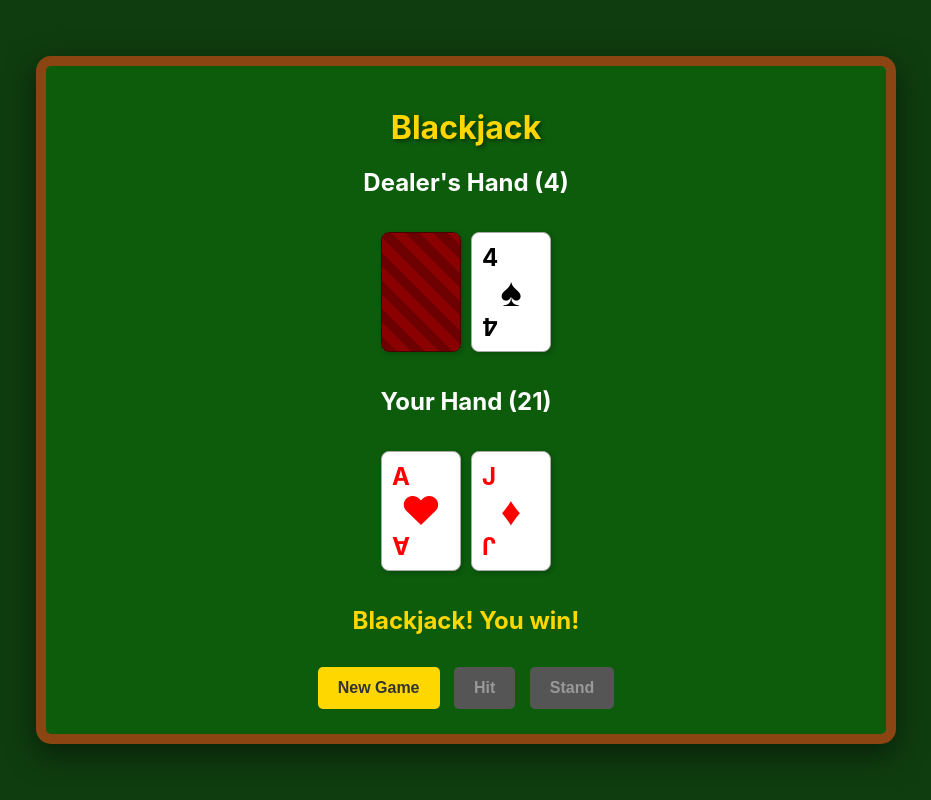
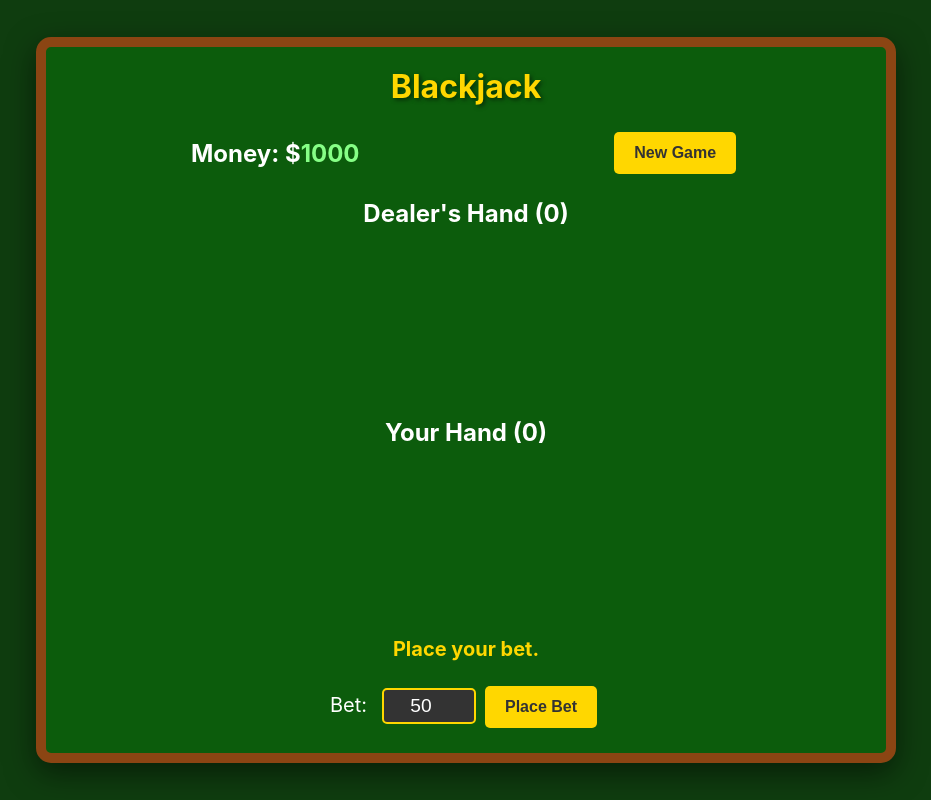
Before and after one commit to rtran255/blackjack, a plain HTML site: page index.html in a window 1280 px wide. Both pictures are taken after a click on the button "New Game". Shown: the whole page, without its empty margins (174-1105 px from the left). Drawn offline with Linux system fonts and the light colour scheme.

Commit message:
Update index.html

```diff
--- a/index.html
+++ b/index.html
@@ -31,6 +31,7 @@
         h1 {
             color: #ffd700; /* Gold text */
             text-shadow: 2px 2px 4px rgba(0,0,0,0.5);
+            margin-top: 0;
         }
 
         /* --- Hand & Card Styles --- */
@@ -79,36 +80,58 @@
             line-height: 1;
         }
 
-        /* Color for red suits */
         .card.red {
             color: #ff0000;
         }
 
-        .card .rank-top {
-            text-align: left;
-        }
-
-        .card .rank-bottom {
-            text-align: right;
-            transform: rotate(180deg);
-        }
+        .card .rank-top { text-align: left; }
+        .card .rank-bottom { text-align: right; transform: rotate(180deg); }
 
         /* --- Info & Controls --- */
-        .info {
-            font-size: 1.25rem;
+        #game-info {
+            display: flex;
+            justify-content: space-around;
+            align-items: center;
+            font-size: 1.5rem;
+            font-weight: bold;
             margin-bottom: 15px;
         }
 
+        #player-money {
+            color: #86ff86; /* Light green for money */
+        }
+
         #game-message {
-            font-size: 1.5rem;
+            font-size: 1.25rem;
             font-weight: bold;
-            min-height: 2.2rem;
+            min-height: 1.5rem;
             margin: 15px 0;
             color: #ffd700;
         }
 
-        #controls {
+        .controls {
             margin-top: 20px;
+            min-height: 50px;
+        }
+
+        .controls.hidden {
+            display: none;
+        }
+
+        #bet-controls label {
+            font-size: 1.25rem;
+            margin-right: 10px;
+        }
+
+        #bet-amount {
+            font-size: 1.2rem;
+            width: 80px;
+            padding: 5px;
+            border-radius: 5px;
+            border: 2px solid #ffd700;
+            background: #333;
+            color: #fff;
+            text-align: center;
         }
 
         button {
@@ -141,24 +164,32 @@
     <div id="game-board">
         <h1>Blackjack</h1>
 
+        <div id="game-info">
+            <span>Money: $<span id="player-money">1000</span></span>
+            <button id="btn-new-game">New Game</button>
+        </div>
+
         <div id="dealer-area">
             <h2>Dealer's Hand (<span id="dealer-score">0</span>)</h2>
-            <div id="dealer-hand" class="hand-container">
-                </div>
+            <div id="dealer-hand" class="hand-container"></div>
         </div>
 
         <div id="player-area">
             <h2>Your Hand (<span id="player-score">0</span>)</h2>
-            <div id="player-hand" class="hand-container">
-                </div>
+            <div id="player-hand" class="hand-container"></div>
         </div>
 
-        <div id="game-message">Welcome! Press "New Game" to start.</div>
+        <div id="game-message">Welcome! Place your bet to start.</div>
 
-        <div id="controls">
-            <button id="btn-new-game">New Game</button>
-            <button id="btn-hit" disabled>Hit</button>
-            <button id="btn-stand" disabled>Stand</button>
+        <div id="bet-controls" class="controls">
+            <label for="bet-amount">Bet:</label>
+            <input type="number" id="bet-amount" value="50" min="1">
+            <button id="btn-bet">Place Bet</button>
+        </div>
+
+        <div id="play-controls" class="controls hidden">
+            <button id="btn-hit">Hit</button>
+            <button id="btn-stand">Stand</button>
         </div>
     </div>
 
@@ -169,9 +200,16 @@
         const dealerHandEl = document.getElementById('dealer-hand');
         const playerHandEl = document.getElementById('player-hand');
         const gameMessageEl = document.getElementById('game-message');
+
         const btnNewGame = document.getElementById('btn-new-game');
+        const btnBet = document.getElementById('btn-bet');
         const btnHit = document.getElementById('btn-hit');
         const btnStand = document.getElementById('btn-stand');
+
+        const playerMoneyEl = document.getElementById('player-money');
+        const betAmountEl = document.getElementById('bet-amount');
+        const betControls = document.getElementById('bet-controls');
+        const playControls = document.getElementById('play-controls');
 
         // --- Game Variables ---
         let deck = [];
@@ -182,6 +220,8 @@
         let playerAces = 0;
         let dealerAces = 0;
         let gameInProgress = false;
+        let playerMoney = 1000;
+        let currentBet = 0;
 
         // --- Suit & Rank Definitions ---
         const suits = ['Hearts', 'Diamonds', 'Clubs', 'Spades'];
@@ -189,51 +229,92 @@
         const suitSymbols = { 'Hearts': '♥', 'Diamonds': '♦', 'Clubs': '♣', 'Spades': '♠' };
 
         // --- Event Listeners ---
-        btnNewGame.addEventListener('click', startGame);
+        btnNewGame.addEventListener('click', startNewGame);
+        btnBet.addEventListener('click', placeBet);
         btnHit.addEventListener('click', playerHit);
         btnStand.addEventListener('click', playerStand);
 
-        // --- Game Logic Functions ---
+        // --- Init Game ---
+        window.onload = startNewGame;
 
         /**
-         * Creates a standard 52-card deck
+         * Resets the entire game to the initial state
          */
-        function createDeck() {
-            deck = [];
-            for (const suit of suits) {
-                for (const rank of ranks) {
-                    let value = parseInt(rank);
-                    if (['J', 'Q', 'K'].includes(rank)) {
-                        value = 10;
-                    } else if (rank === 'A') {
-                        value = 11; // 'A' is 11 by default, adjusted later if needed
-                    }
-                    deck.push({ suit, rank, value });
-                }
+        function startNewGame() {
+            playerMoney = 1000;
+            betAmountEl.value = 50;
+            betAmountEl.max = playerMoney;
+            gameMessageEl.textContent = 'Welcome! Place your bet to start.';
+            resetForBetting();
+        }
+
+        /**
+         * Resets the UI for a new betting round
+         */
+        function resetForBetting() {
+            gameInProgress = false;
+            currentBet = 0;
+            playerHand = [];
+            dealerHand = [];
+
+            // Clear UI
+            playerHandEl.innerHTML = '';
+            dealerHandEl.innerHTML = '';
+            playerScoreEl.textContent = '0';
+            dealerScoreEl.textContent = '0';
+
+            updateMoneyDisplay();
+            betAmountEl.max = playerMoney; // Update max bet
+
+            // Check for Game Over
+            if (playerMoney <= 0) {
+                gameMessageEl.textContent = 'Game Over! Press New Game to play again.';
+                betControls.classList.add('hidden');
+                playControls.classList.add('hidden');
+            } else {
+                gameMessageEl.textContent = 'Place your bet.';
+                betControls.classList.remove('hidden');
+                playControls.classList.add('hidden');
+                betAmountEl.disabled = false;
+                btnBet.disabled = false;
             }
         }
 
         /**
-         * Shuffles the deck using Fisher-Yates algorithm
+         * Validates and places the player's bet
          */
-        function shuffleDeck() {
-            for (let i = deck.length - 1; i > 0; i--) {
-                const j = Math.floor(Math.random() * (i + 1));
-                [deck[i], deck[j]] = [deck[j], deck[i]]; // Swap
+        function placeBet() {
+            let bet = parseInt(betAmountEl.value);
+
+            // Validate bet
+            if (isNaN(bet) || bet <= 0) {
+                gameMessageEl.textContent = 'Please enter a valid bet greater than 0.';
+                return;
             }
+            if (bet > playerMoney) {
+                gameMessageEl.textContent = `You cannot bet more than $${playerMoney}.`;
+                return;
+            }
+
+            // Accept bet
+            currentBet = bet;
+            playerMoney -= currentBet;
+            updateMoneyDisplay();
+            gameMessageEl.textContent = '';
+
+            // Toggle controls
+            betControls.classList.add('hidden');
+            playControls.classList.remove('hidden');
+            btnHit.disabled = false;
+            btnStand.disabled = false;
+
+            dealHands();
         }
 
         /**
-         * Deals a single card from the deck
+         * Creates and shuffles the deck, deals hands, and checks for initial Blackjacks
          */
-        function dealCard() {
-            return deck.pop();
-        }
-
-        /**
-         * Starts a new game
-         */
-        function startGame() {
+        function dealHands() {
             gameInProgress = true;
             createDeck();
             shuffleDeck();
@@ -246,42 +327,83 @@
             playerAces = 0;
             dealerAces = 0;
 
-            // Update UI and controls
-            gameMessageEl.textContent = '';
-            btnHit.disabled = false;
-            btnStand.disabled = false;
+            // Render initial hands (dealer's 1st card hidden)
+            renderInitialHands();
 
-            renderGame();
+            // Get full scores to check for Blackjack
+            [playerScore, playerAces] = calculateScore(playerHand);
+            [dealerScore, dealerAces] = calculateScore(dealerHand);
 
-            // Check for initial Blackjack
-            if (playerScore === 21) {
-                gameMessageEl.textContent = 'Blackjack! You win!';
-                endGame();
+            playerScoreEl.textContent = playerScore;
+
+            // --- Check for initial Blackjacks ---
+            const playerHasBlackjack = (playerScore === 21);
+            const dealerHasBlackjack = (dealerScore === 21);
+
+            if (playerHasBlackjack || dealerHasBlackjack) {
+                gameInProgress = false;
+                revealDealerHand(); // Show both cards
+
+                if (playerHasBlackjack && dealerHasBlackjack) {
+                    gameMessageEl.textContent = 'Push! Both have Blackjack.';
+                    playerMoney += currentBet; // Return bet
+                } else if (playerHasBlackjack) {
+                    gameMessageEl.textContent = 'Blackjack! You win!';
+                    playerMoney += Math.floor(currentBet * 2.5); // 3:2 payout (bet + 1.5*bet)
+                } else { // Dealer has Blackjack
+                    gameMessageEl.textContent = 'Dealer has Blackjack! You lose.';
+                    // Money was already subtracted
+                }
+
+                setTimeout(resetForBetting, 2500); // Wait 2.5s, then reset
+            } else {
+                // No Blackjacks, game continues
+                gameMessageEl.textContent = 'Hit or Stand?';
             }
         }
 
         /**
-         * Renders the current state of the game (hands and scores)
+         * Creates a standard 52-card deck
          */
-        function renderGame() {
-            // Clear hands
+        function createDeck() {
+            deck = [];
+            for (const suit of suits) {
+                for (const rank of ranks) {
+                    let value = parseInt(rank);
+                    if (['J', 'Q', 'K'].includes(rank)) value = 10;
+                    else if (rank === 'A') value = 11;
+                    deck.push({ suit, rank, value });
+                }
+            }
+        }
+
+        /**
+         * Shuffles the deck
+         */
+        function shuffleDeck() {
+            for (let i = deck.length - 1; i > 0; i--) {
+                const j = Math.floor(Math.random() * (i + 1));
+                [deck[i], deck[j]] = [deck[j], deck[i]];
+            }
+        }
+
+        function dealCard() { return deck.pop(); }
+
+        /**
+         * Renders the initial hands, with dealer's first card hidden
+         */
+        function renderInitialHands() {
             playerHandEl.innerHTML = '';
             dealerHandEl.innerHTML = '';
-
-            // Calculate scores
-            [playerScore, playerAces] = calculateScore(playerHand);
-            [dealerScore, dealerAces] = calculateScore(dealerHand);
 
             // Render Player Hand
             playerHand.forEach(card => {
                 playerHandEl.appendChild(createCardElement(card, false));
             });
-            playerScoreEl.textContent = playerScore;
 
-            // Render Dealer Hand
-            // Show only the second card; the first is hidden
-            dealerHandEl.appendChild(createCardElement(dealerHand[0], true)); // Hidden card
-            dealerHandEl.appendChild(createCardElement(dealerHand[1], false)); // Visible card
+            // Render Dealer Hand (1 hidden, 1 visible)
+            dealerHandEl.appendChild(createCardElement(dealerHand[0], true));
+            dealerHandEl.appendChild(createCardElement(dealerHand[1], false));
 
             // Only show the score of the visible card
             dealerScoreEl.textContent = dealerHand[1].value;
@@ -289,8 +411,6 @@
 
         /**
          * Creates an HTML element for a card
-         * @param {object} card - The card object { suit, rank, value }
-         * @param {boolean} isHidden - Whether the card should be face down
          */
         function createCardElement(card, isHidden) {
             const cardEl = document.createElement('div');
@@ -301,9 +421,7 @@
             } else {
                 const suit = suitSymbols[card.suit];
                 const isRed = card.suit === 'Hearts' || card.suit === 'Diamonds';
-                if (isRed) {
-                    cardEl.classList.add('red');
-                }
+                if (isRed) cardEl.classList.add('red');
 
                 cardEl.innerHTML = `
                     <div class="rank-top">${card.rank}</div>
@@ -316,26 +434,31 @@
 
         /**
          * Calculates the score of a given hand, adjusting for Aces
-         * @param {Array} hand - An array of card objects
-         * @returns {Array} [score, aceCount]
          */
         function calculateScore(hand) {
             let score = 0;
             let aceCount = 0;
-
             for (const card of hand) {
                 score += card.value;
-                if (card.rank === 'A') {
-                    aceCount++;
-                }
+                if (card.rank === 'A') aceCount++;
             }
-
-            // Adjust for Aces: if score is over 21, change Ace value from 11 to 1
             while (score > 21 && aceCount > 0) {
                 score -= 10;
                 aceCount--;
             }
             return [score, aceCount];
+        }
+
+        /**
+         * Reveals the dealer's hidden card and full score
+         */
+        function revealDealerHand() {
+            dealerHandEl.innerHTML = '';
+            dealerHand.forEach(card => {
+                dealerHandEl.appendChild(createCardElement(card, false));
+            });
+            [dealerScore, dealerAces] = calculateScore(dealerHand);
+            dealerScoreEl.textContent = dealerScore;
         }
 
         /**
@@ -345,19 +468,14 @@
             if (!gameInProgress) return;
 
             playerHand.push(dealCard());
+            playerHandEl.appendChild(createCardElement(playerHand[playerHand.length - 1], false));
+
             [playerScore, playerAces] = calculateScore(playerHand);
-
-            // Re-render player's hand
-            playerHandEl.innerHTML = '';
-            playerHand.forEach(card => {
-                playerHandEl.appendChild(createCardElement(card, false));
-            });
             playerScoreEl.textContent = playerScore;
 
-            // Check for bust
             if (playerScore > 21) {
                 gameMessageEl.textContent = 'Bust! You lose.';
-                endGame();
+                endRound();
             }
         }
 
@@ -366,40 +484,27 @@
          */
         function playerStand() {
             if (!gameInProgress) return;
+            endRound(); // End player's turn and proceed to dealer
+        }
 
-            gameInProgress = false; // Player's turn is over
+        /**
+         * Ends the player's turn, triggering the dealer's turn and determining the winner
+         */
+        function endRound() {
+            gameInProgress = false;
             btnHit.disabled = true;
             btnStand.disabled = true;
 
-            // Reveal dealer's hidden card and true score
-            dealerHandEl.innerHTML = '';
-            dealerHand.forEach(card => {
-                dealerHandEl.appendChild(createCardElement(card, false));
-            });
-            [dealerScore, dealerAces] = calculateScore(dealerHand);
-            dealerScoreEl.textContent = dealerScore;
+            revealDealerHand();
 
             // Dealer hits until score is 17 or higher
-            dealerTurn();
-        }
-
-        /**
-         * Logic for the dealer's turn
-         */
-        function dealerTurn() {
             while (dealerScore < 17) {
                 dealerHand.push(dealCard());
+                dealerHandEl.appendChild(createCardElement(dealerHand[dealerHand.length - 1], false));
                 [dealerScore, dealerAces] = calculateScore(dealerHand);
+                dealerScoreEl.textContent = dealerScore;
             }
 
-            // Re-render dealer's hand after all hits
-            dealerHandEl.innerHTML = '';
-            dealerHand.forEach(card => {
-                dealerHandEl.appendChild(createCardElement(card, false));
-            });
-            dealerScoreEl.textContent = dealerScore;
-
-            // Determine the winner
             determineWinner();
         }
 
@@ -407,25 +512,31 @@
          * Compares scores and declares a winner
          */
         function determineWinner() {
-            if (dealerScore > 21) {
+            if (playerScore > 21) {
+                // Player already busted, message set in playerHit()
+            } else if (dealerScore > 21) {
                 gameMessageEl.textContent = 'Dealer busts! You win!';
+                playerMoney += currentBet * 2; // Bet + 1:1 winnings
             } else if (playerScore > dealerScore) {
                 gameMessageEl.textContent = 'You win!';
+                playerMoney += currentBet * 2;
             } else if (dealerScore > playerScore) {
                 gameMessageEl.textContent = 'You lose!';
+                // Money already lost
             } else {
                 gameMessageEl.textContent = 'Push (Tie)!';
+                playerMoney += currentBet; // Return bet
             }
-            // Game is already over, controls are disabled in playerStand()
+
+            // Schedule the reset for the next round
+            setTimeout(resetForBetting, 2500);
         }
 
         /**
-         * Disables "Hit" and "Stand" buttons at the end of a round
+         * Updates the money display on the screen
          */
-        function endGame() {
-            gameInProgress = false;
-            btnHit.disabled = true;
-            btnStand.disabled = true;
+        function updateMoneyDisplay() {
+            playerMoneyEl.textContent = playerMoney;
         }
 
     </script>
```
